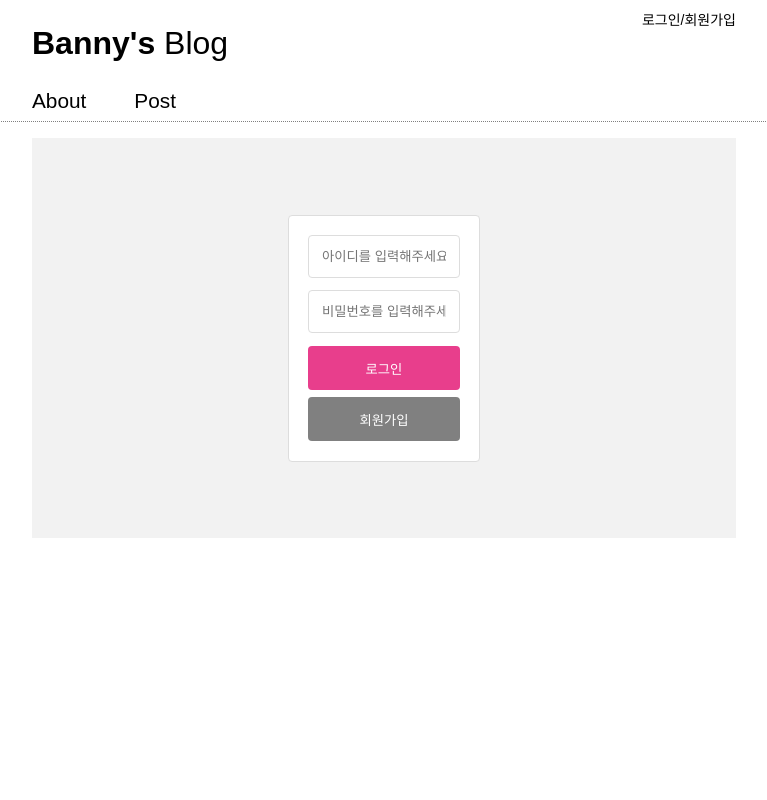
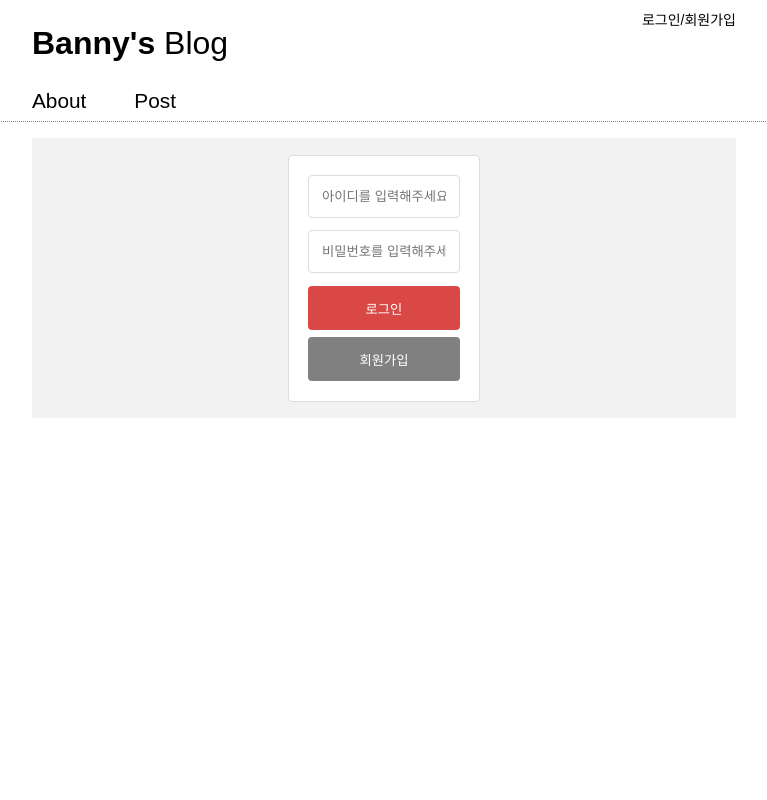
Before and after one commit to BanseokSuh/blog, a React (Create React App) app in the folder src/main/frontend/: page /login in a window 1280 px wide. Shown: the top 800 px of the page, without its empty margins (256-1023 px from the left). Built offline with nearby package versions, Linux system fonts and the light colour scheme.

Commit message:
[Frontend/feature] login 컴포넌트 생성

```diff
--- a/src/main/frontend/src/Components/Login.js
+++ b/src/main/frontend/src/Components/Login.js
@@ -1,23 +1,52 @@
-import React from "react";
+import axios from "axios";
+import React, { useState } from "react";
+import { useNavigate } from "react-router";
 import styled from "styled-components";
 
 const Login = () => {
-  const handleSubmit = (event) => {
+  const [userId, setUserId] = useState("");
+  const [password, setPassword] = useState("");
+
+  const navigate = useNavigate();
+
+  const navigateToRegister = () => {
+    navigate("/register");
+  };
+
+  const handleSubmit = async (event) => {
     event.preventDefault();
+
+    await axios.post("//localhost:8080/api/v1/user/login", {
+      userId,
+      password,
+    });
   };
 
   return (
     <Container>
       <Form onSubmit={handleSubmit}>
-        <Input type="userId" placeholder="아이디를 입력해주세요." required />
-        <Input type="userPw" placeholder="비밀번호를 입력해주세요." required />
+        <Input
+          type="text"
+          placeholder="아이디를 입력해주세요."
+          required
+          value={userId}
+          onChange={(e) => setUserId(e.target.value)}
+        />
+        <Input
+          type="password"
+          placeholder="비밀번호를 입력해주세요."
+          required
+          value={password}
+          onChange={(e) => setPassword(e.target.value)}
+        />
+
         <SignInButton type="submit">로그인</SignInButton>
-        <SignUpButton
-          type="button"
-          onClick={() => console.log("회원가입 버튼")}
-        >
+        <SignUpButton type="button" onClick={() => navigateToRegister()}>
           회원가입
         </SignUpButton>
+        {/* <SignUpButton>
+          <Link to="register">회원가입</Link>
+        </SignUpButton> */}
       </Form>
     </Container>
   );
@@ -27,7 +56,7 @@ const Container = styled.div`
   display: flex;
   justify-content: center;
   align-items: center;
-  height: 50vh;
+  height: 35vh;
   background-color: #f2f2f2;
 `;
 
@@ -52,12 +81,12 @@ const SignInButton = styled.button`
   padding: 0.8rem;
   border: none;
   border-radius: 4px;
-  background-color: #e83e8c;
+  background-color: #d94844;
   color: #fff;
   cursor: pointer;
 
   &:hover {
-    background-color: #e83e8c;
+    background-color: #d94844;
   }
 `;
 
```
